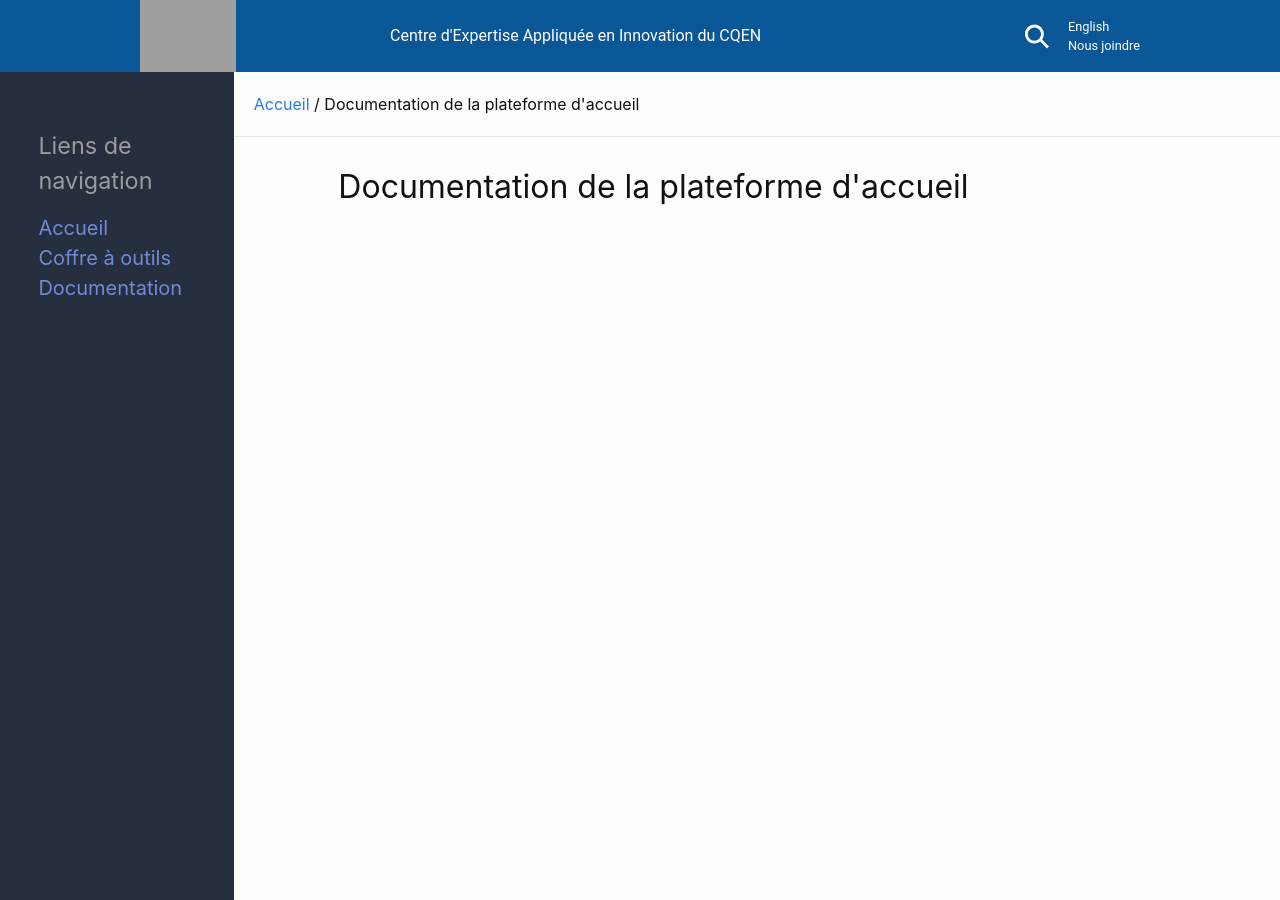
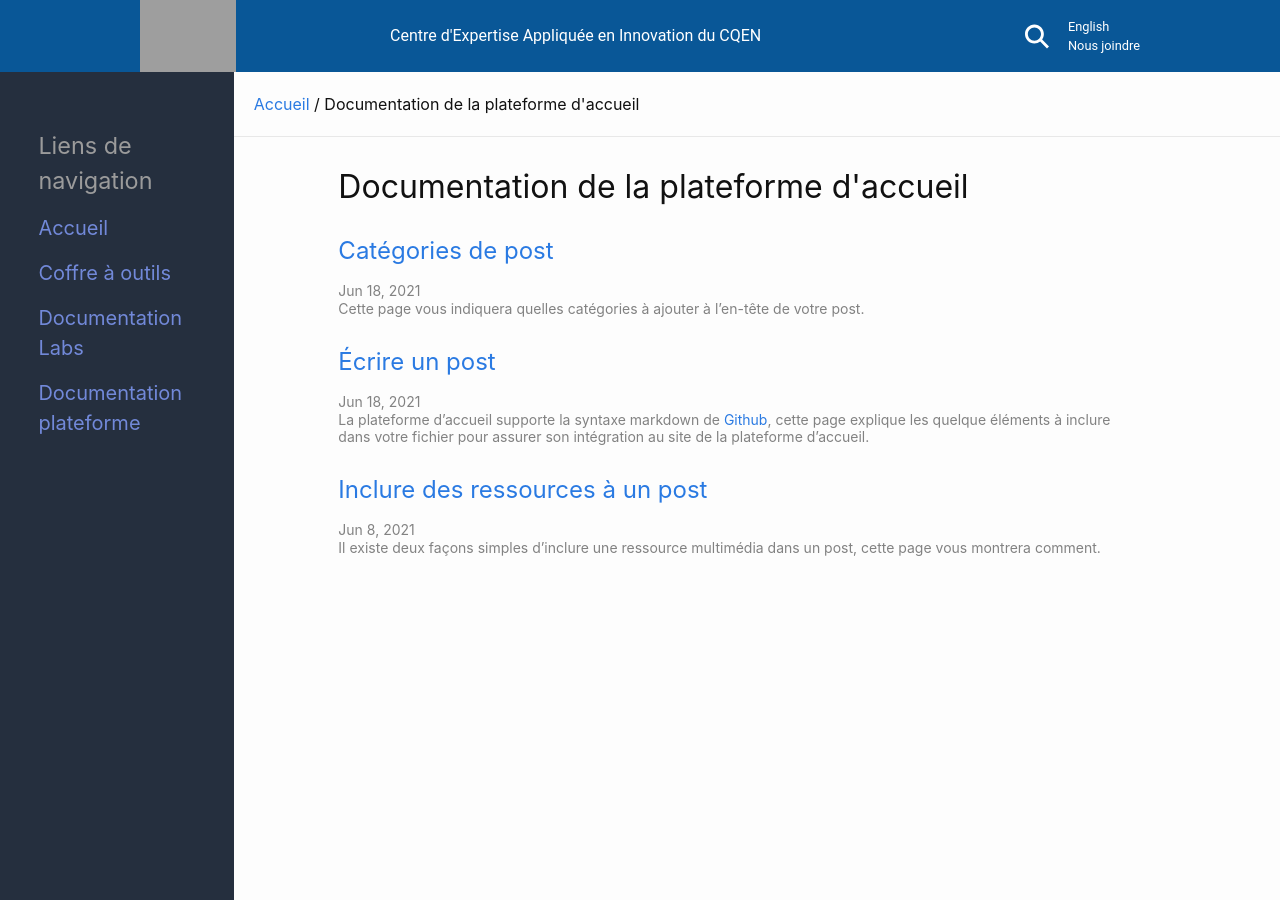
Before and after one commit to PierreJiji/CI-test, a Jekyll site: the page built from _pages/documentation.markdown, in a window 1280 px wide and 900 px high. Built offline with Jekyll 4.4.1, drawn with Linux system fonts in a browser that asks for light colours; grey boxes are pictures that could not be loaded.

Commit message:
ajout scripts de load par clonage + ré-architecturage des dossiers

````diff
--- a/_config.yml
+++ b/_config.yml
@@ -32,18 +32,22 @@ plugins:
   - jekyll-feed
   - jekyll-seo-tag
 
-include:
-  - _pages
-
 # Default settings for the posts
 defaults:
   - scope:
-      path: "plateforme-accueil-contenu/_posts"
+      path: "_posts/plateforme-accueil-contenu"
       type: posts
     values:
       permalink: documentation/:title
       layout: post
       categories: documentation
+  - scope:
+      path: "documentation-labs"
+      type: posts
+    values:
+      permalink: documentation/:title
+      layout: post
+      categories: documentation-labs
 
 # Exclude from processing.
 # The following items will not be processed, by default.
@@ -68,5 +72,8 @@ exclude:
   - Dockerfile
   - README.md
 
+include:
+  - _pages
+
 kramdown:
   input: GFM
--- a/_includes/sidebar-column.html
+++ b/_includes/sidebar-column.html
@@ -26,7 +26,7 @@
     {% for apage in sortedpages %}
         {% unless forloop.first %} <!-- the first split element is empty-->
             {% assign postitems = apage | split: '#' %}
-            <a href={{ postitems[1] }}>{{ postitems[0] }}</a><br>
+            <p><a href={{ postitems[1] }}>{{ postitems[0] }}</a></p>
         {% endunless %}
     {% endfor %}
     </ul>
--- /dev/null
+++ b/_pages/documentation-labs.markdown
@@ -0,0 +1,6 @@
+---
+layout: documentation-labs
+title: Documentation des laboratoires
+permalink: /documentation-labs/
+short-title: Documentation Labs
+---
--- a/_pages/documentation.markdown
+++ b/_pages/documentation.markdown
@@ -2,5 +2,5 @@
 layout: documentation
 title: Documentation de la plateforme d'accueil
 permalink: /documentation/
-short-title: Documentation
+short-title: Documentation plateforme
 ---
--- /dev/null
+++ b/_posts/plateforme-accueil-contenu/2021-06-08-inclure-des-ressources-a-un-post.markdown
@@ -0,0 +1,32 @@
+---
+title:  "Inclure des ressources à un post"
+date:   2021-06-08 10:14:02 -0400
+---
+Il existe deux façons simples d'inclure une ressource multimédia dans un post, cette page vous montrera comment.
+
+Bien que la manière recommandée d'ajouter des ressources multimédia à un post soit d'utiliser la syntaxe fourni par Jekyll, vous pouvez aussi ajouter directement n'importe quel code html (et scripts) désiré à votre post si besoin est.
+
+## Inclure une image
+Pour inclure des fichiers locaux, veuillez inclure le fichier dans le dossier assets du dépôt du blog et référencez le comme suit:
+```markdown
+![<Titre de la ressource>]({{site.baseurl}}\plateforme-accueil-contenu\assets\<ficher-à-inclure.png>)
+```
+
+![Image test]({{site.baseurl}}\plateforme-accueil-contenu\assets\test-image.png)
+
+## Inclure gif
+![Animated image test]({{site.baseurl}}\plateforme-accueil-contenu\assets\test-gif.gif)
+
+## Inclure vidéo (depuis lien)
+Copier le lien avec l'option "intégrer" ("embeded" en anglais) fourni par la vidéo youtube/autre service. Insérez le dans un `<div>` avec la class scss "videoWrapper" qui permet à la vidéo d'avoir une taille adaptative gardant les proportions de la vidéo originelle.
+
+Code de cette vidéo:
+```html
+  <div class="videoWrapper">
+    <collez le code copié ici >
+  </div>
+```
+
+<div class="videoWrapper">
+  <iframe width="560" height="315" src="https://www.youtube-nocookie.com/embed/KTN_QBuDplo" title="Test Vidéo Présentation Openshift" frameborder="0" allow="accelerometer; autoplay; clipboard-write; encrypted-media; gyroscope; picture-in-picture" allowfullscreen></iframe>
+</div>
--- /dev/null
+++ b/_posts/plateforme-accueil-contenu/2021-06-17-ecrire-un-post.md
@@ -0,0 +1,47 @@
+---
+title:  "Écrire un post"
+date:   2021-06-18 08:30:00 -0400
+---
+La plateforme d'accueil supporte la syntaxe markdown de [Github](https://docs.github.com/en/github/writing-on-github/getting-started-with-writing-and-formatting-on-github/basic-writing-and-formatting-syntax), cette page explique les quelque éléments à inclure dans votre fichier pour assurer son intégration au site de la plateforme d'accueil.
+
+
+# En-tête du document
+Chaque post doit inclure ce bloc de texte avant son contenu (les blocs entre <> doivent être remplacés par vous):
+
+```markdown
+---
+layout: post
+title:  "<titre de votre article>"
+date:   <YYYY-MM-DD> <hh:mm:ss> <votre fuseau horaire>
+categories: documentation
+---
+```
+Voici par exemple celui utilisé pour cette page:
+```markdown
+---
+layout: post
+title:  "{{page.title}}"
+date:   {{page.date}}
+categories: documentation
+---
+```
+Explication des attributs:
+- `title`: Le titre de votre post.
+- `date`: La date et heure à laquelle vous avez écrit le post
+
+> NOTE: si vous mettez une date et heure future, votre post ne s’affichera pas sur le site avant cette date et heure.
+
+# Nom du fichier
+Le nom que vous devez donner au fichier doit respecter le format suivant:
+```
+<YYYY-MM-DD>-<titre>.md
+```
+ou
+```
+<YYYY-MM-DD>-<titre>.markdown
+```
+
+Par exemple, le nom du fichier de ce post est `2021-06-17-ecrire-un-post.md`.
+
+# Inclure des images ou vidéos youtube à votre post
+Voir la page dédiée à ce sujet: [Inclure des ressources à un post]({{site.baseurl}}/plateforme-accueil-contenu/documentation/2021/06/08/inclure-des-ressources-a-un-post.html)
--- /dev/null
+++ b/_posts/plateforme-accueil-contenu/2021-06-18-categories-de-post.markdown
@@ -0,0 +1,6 @@
+---
+title:  "Catégories de post"
+date:   2021-06-18 08:30:00 -0400
+---
+
+Cette page vous indiquera quelles catégories à ajouter à l'en-tête de votre post.
````
Also changed, not shown: _bash-scripts/populate-clone.rb (added, +31 -0 lines), _bash-scripts/res.yaml (added, +9 -0 lines), _layouts/documentation-labs.html (added, +30 -0 lines), _posts/documentation-labs/digital_marketplace/2021-01-11-TRADUCTIONS.md (added, +56 -0 lines), _posts/plateforme-accueil-contenu/README.md (added, +3 -0 lines), _posts/plateforme-accueil-contenu/assets/test-gif.gif (added), _posts/plateforme-accueil-contenu/assets/test-image.png (added).
